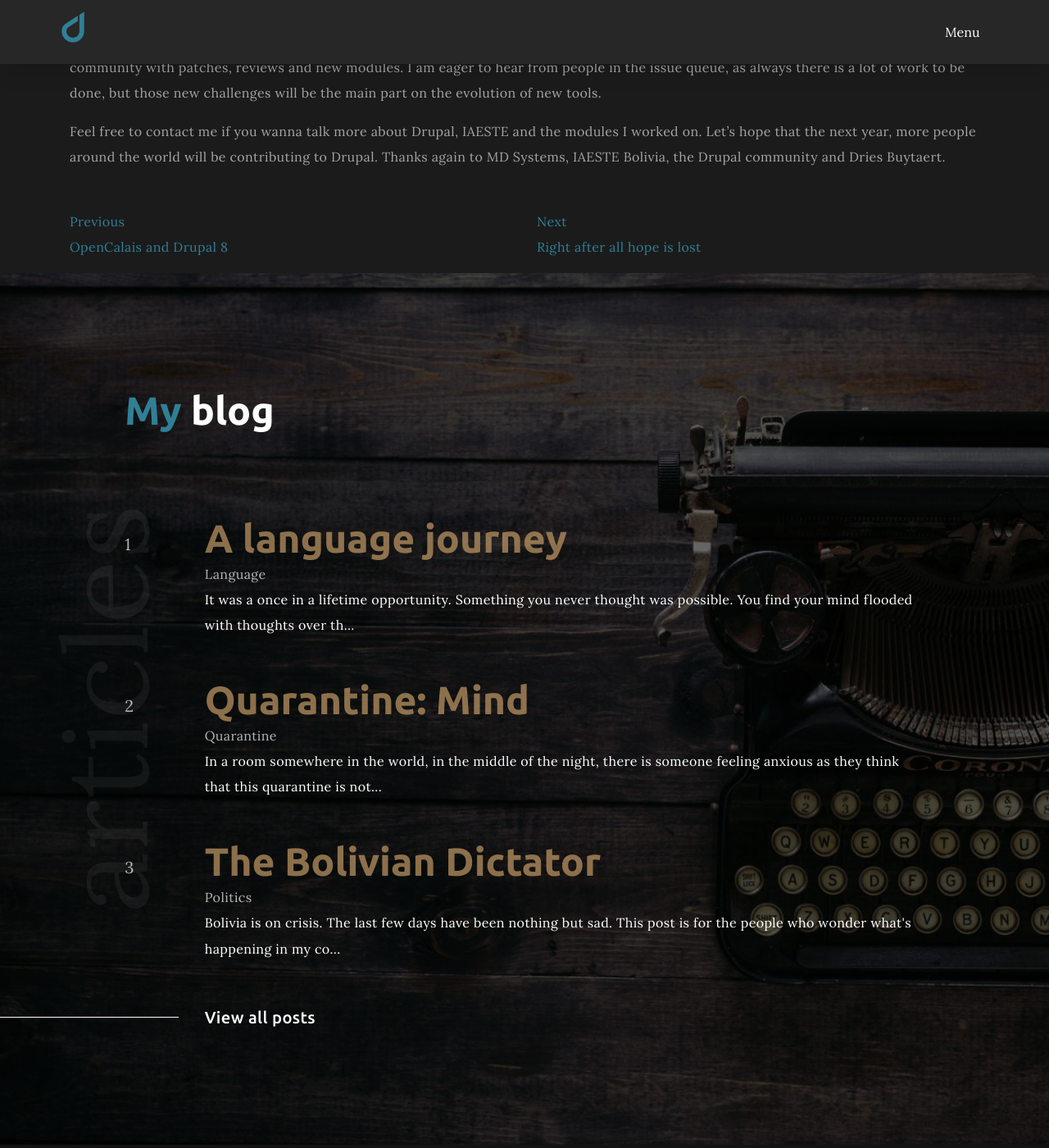
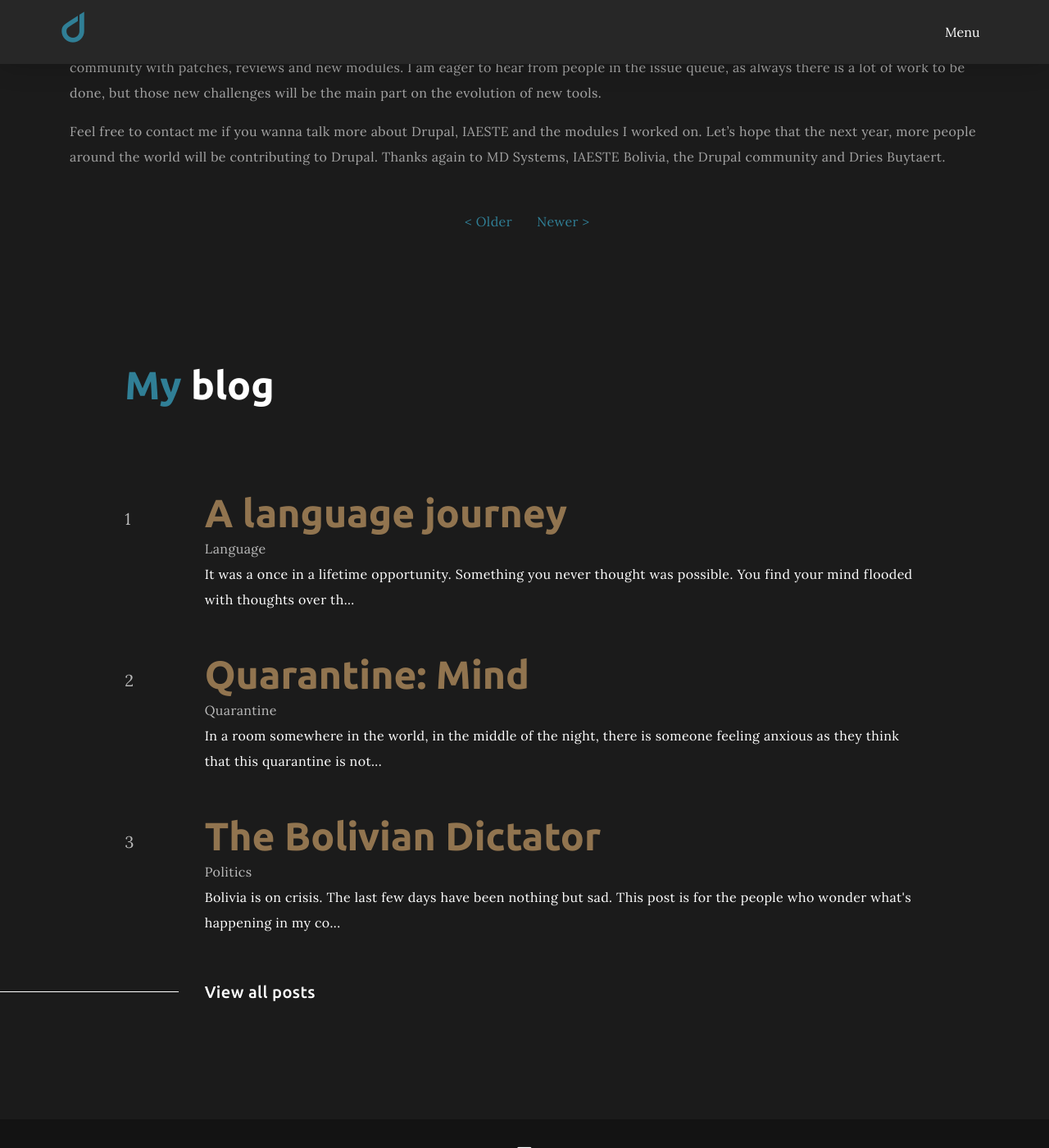
Before and after one commit to thethoughtfulmillennial/thethoughtfulmillennial.github.io, a Jekyll site: the page built from _posts/2017-09-25-a-good-year-as-drupal-contributor.md, in a window 1280 px wide and 1400 px high, scrolled down 2993 px. Shown: the whole window at 82% size. Built offline with Jekyll 4.4.1, drawn with Linux system fonts in a browser that asks for light colours; nearby versions of some CDN libraries; some web fonts are replaced; library files that are not in the unit come from our copies.

Commit message:
Updating blog layout,

```diff
--- a/_layouts/post.html
+++ b/_layouts/post.html
@@ -44,27 +44,23 @@ layout: default
 	<div class="container">
 		<div class="row">
 			{% if page.previous.url %}
-			<div class="col-md-6">
+			<div class="col-6">
 				<a href="{{ site.baseurl }}{{page.previous.url}}" class="blog-nav">
-					<span>Previous</span>
-					<p>{{page.previous.title}}</p>
+					<p class="text-right">< Older</p>
 				</a>
 			</div>
 			{% endif %}
 
 			{% if page.next.url %}
-			<div class="col-md-6">
+			<div class="col-6">
 				<a href="{{ site.baseurl }}{{page.next.url}}" class="blog-nav">
-					<span>Next</span>
-					<p>{{page.next.title}}</p>
+					<p class="text-left">Newer ></p>
 				</a>
 			</div>
 			{% endif %}
 		</div>
 	</div>
 	<div id="page4" data-anchor="page4" class="text-white section">
-		<div class="section-bg mask" style="background-image:url(/assets/images/bg/blog.jpg);"></div>
-		<div class="vertical-title d-lg-block"><span>articles</span></div>
 		<div class="vertical-centred section-content">
 			<div class="boxed boxed-inner">
 				<div class="boxed">
```
